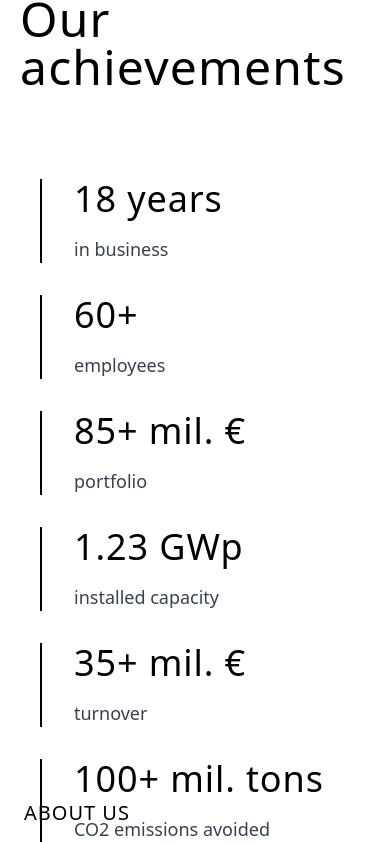
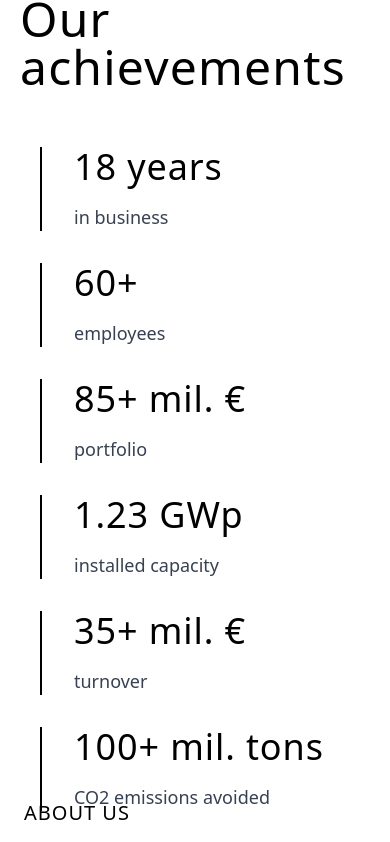
Before and after one commit to Pavelhaj93/uspv_v1, a Next.js app: page /en in a window 390 px wide. Shown: the part 905-1747 px from the top of the page. Built offline with nearby package versions, Linux system fonts and the light colour scheme; grey boxes are pictures that could not be loaded.

Commit message:
feat: new changes

```diff
--- a/app/[locale]/_components/NumbersSection/index.tsx
+++ b/app/[locale]/_components/NumbersSection/index.tsx
@@ -96,7 +96,7 @@ export default function AboutUsSectionWithNumbers() {
             hidden: { x: "100%" },
           }}
           transition={{ type: "spring", stiffness: 80, damping: 20 }}
-          className="rounded-3xl px-5 py-8 lg:px-10 lg:py-10 w-full lg:w-[45%] flex flex-col justify-center"
+          className="rounded-3xl px-5 py-0 xl:py-8 lg:px-10 lg:py-10 w-full lg:w-[45%] flex flex-col justify-center"
         >
           <div className="grid xl:grid-cols-2 grid-cols-1 gap-x-10 gap-y-8 xl:gap-y-16">
             {infoCards.map((card, index) => (
--- a/components/AnimatedHeroBannerText/index.tsx
+++ b/components/AnimatedHeroBannerText/index.tsx
@@ -6,9 +6,9 @@ const AnimatedText = () => {
   const t = useTranslations("hero");
 
   return (
-    <div className="absolute mx-auto w-[calc(100vw_-_40px)] lg:w-3/5 flex flex-col items-start justify-end text-black bg-white z-0 bottom-16 lg:left-20 left-5 rounded-3xl py-5 px-3 lg:pl-7 lg:pr-4 opacity-70">
+    <div className="absolute mx-auto w-[calc(100vw_-_40px)] lg:w-auto flex flex-col items-start justify-end text-black bg-white z-0 bottom-16 lg:left-20 left-5 rounded-3xl py-5 px-3 lg:pl-7 lg:pr-4 opacity-70">
       <div className="flex flex-col items-start gap-4">
-        <h1 className="text-3xl md:text-3xl lg:text-4xl xl:text-5xl font-medium md:font-light">
+        <h1 className="text-3xl md:text-3xl lg:text-4xl xl:text-5xl font-normal lg:font-light">
           {t("title")}
         </h1>
         <div className="text-lg md:text-xl font-light tracking-wider whitespace-normal">
--- a/messages/cs.json
+++ b/messages/cs.json
@@ -13,7 +13,7 @@
   },
   "hero": {
     "title": "Zvolte zelenou cestu s obnovitelnou energií.",
-    "subtitle": "Vedeme revoluci v solární energii. 100 % ekologické, 100 % inovativní."
+    "subtitle": "Vedeme revoluci v solární energii. 100% ekologické, 100% inovativní."
   },
   "numbersSection": {
     "title": "V ČÍSLECH",
```
